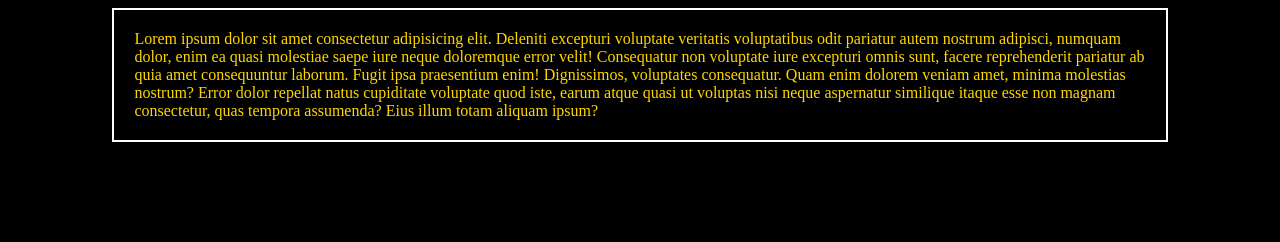
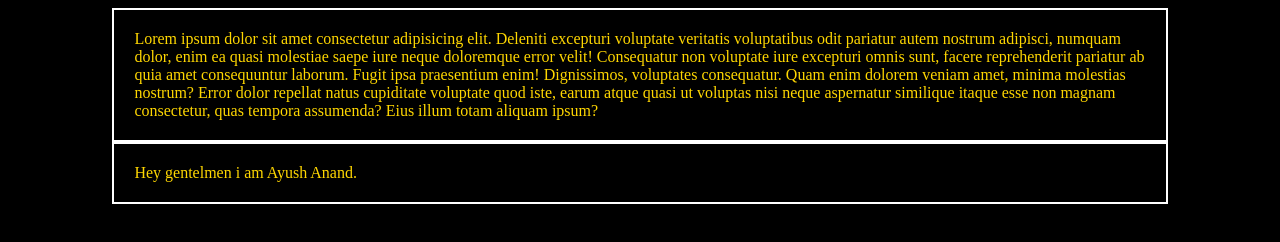
Before and after one commit to AnandAyush005/localRepo, a plain HTML site: page index.html in a window 1280 px wide. Drawn offline with Linux system fonts and the light colour scheme.

Commit message:
adding new para

```diff
--- a/index.html
+++ b/index.html
@@ -10,5 +10,7 @@
     <p>Lorem ipsum dolor sit amet consectetur adipisicing elit. Deleniti excepturi voluptate veritatis voluptatibus odit pariatur autem nostrum adipisci, numquam dolor, enim ea quasi molestiae saepe iure neque doloremque error velit!
     Consequatur non voluptate iure excepturi omnis sunt, facere reprehenderit pariatur ab quia amet consequuntur laborum. Fugit ipsa praesentium enim! Dignissimos, voluptates consequatur. Quam enim dolorem veniam amet, minima molestias nostrum?
     Error dolor repellat natus cupiditate voluptate quod iste, earum atque quasi ut voluptas nisi neque aspernatur similique itaque esse non magnam consectetur, quas tempora assumenda? Eius illum totam aliquam ipsum?</p>
+
+    <p>Hey gentelmen i am Ayush Anand.</p>
 </body>
 </html>
```
